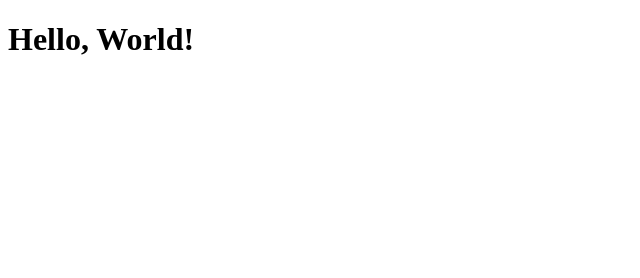
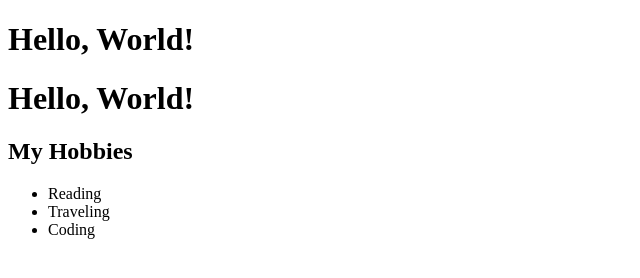
Before and after one commit to nisrinaqurrotuaini/project-my-git, a plain HTML site: page index.html in a window 1280 px wide. Shown: the whole page, without its empty margins (0-640 px from the left). Drawn offline with Linux system fonts and the light colour scheme.

Commit message:
first commit

```diff
--- a/index.html
+++ b/index.html
@@ -7,6 +7,12 @@
 
 <body>
     <h1>Hello, World!</h1>
+    <h1>Hello, World!</h1>
+    <h2>My Hobbies</h2>
+    <ul>
+        <li>Reading</li>
+        <li>Traveling</li>
+        <li>Coding</li>
 </body>
 
 </html>
```
